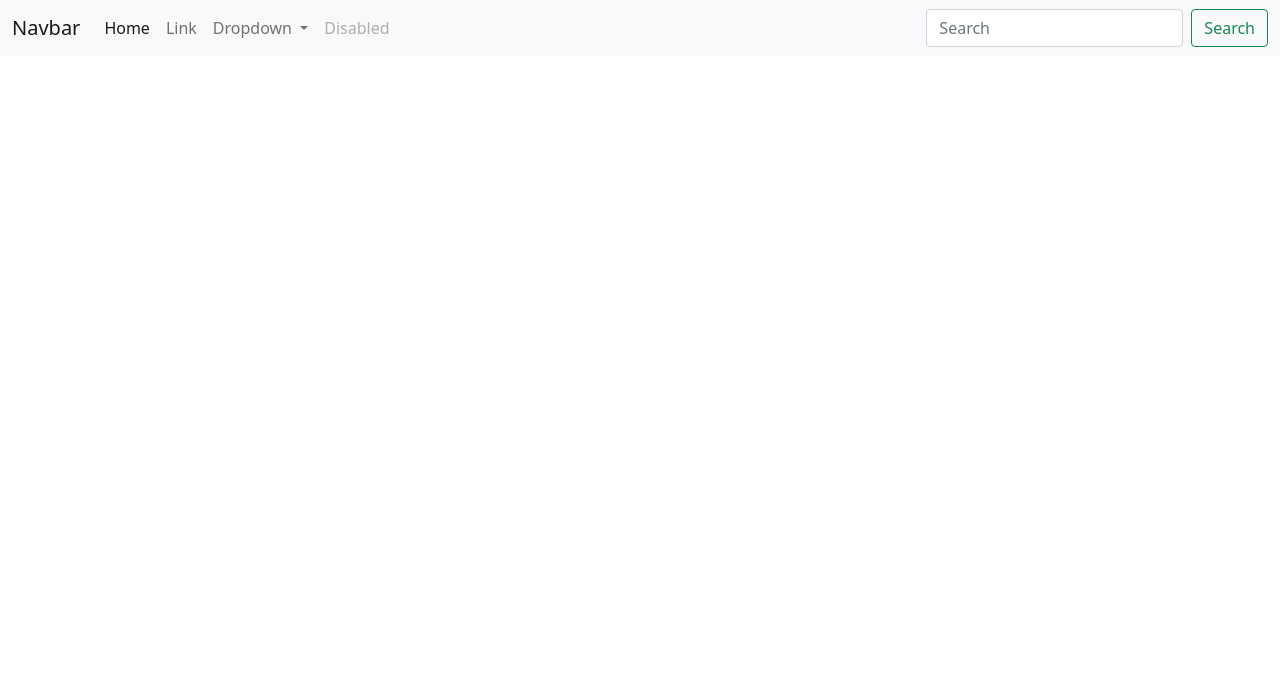
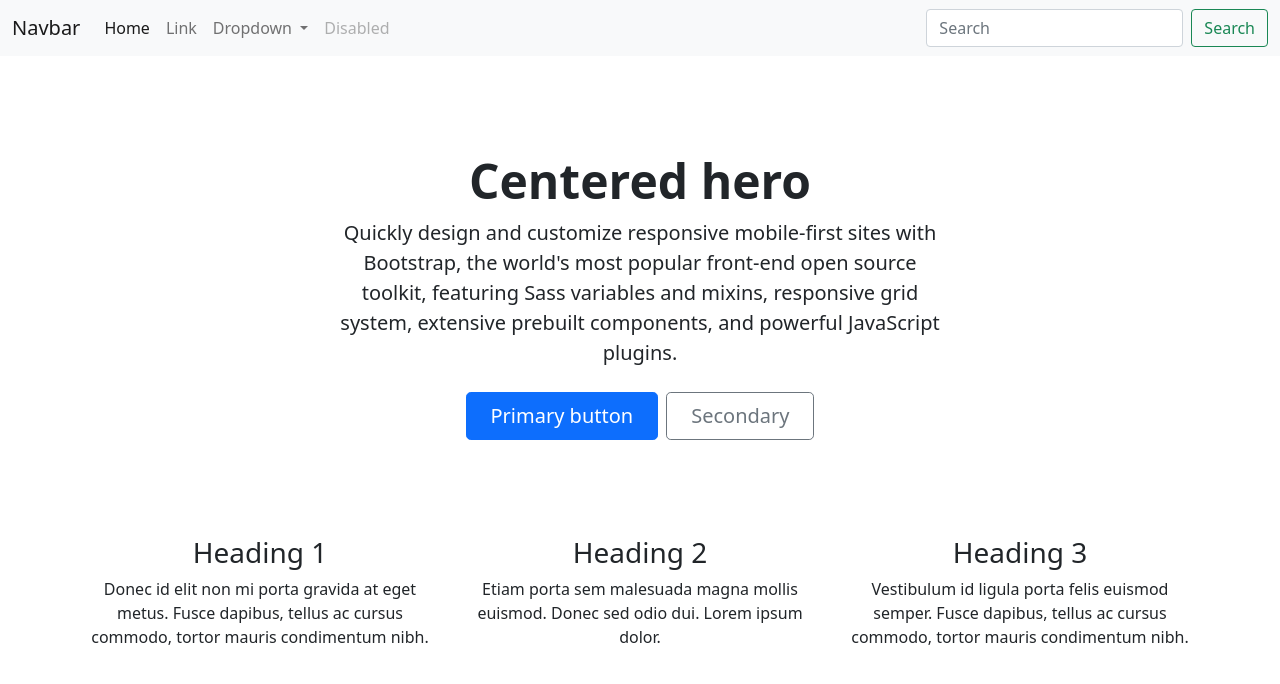
Before and after one commit to blaket8717/blake-townsend-jour-352, a plain HTML site: page resume_project/bootstrap_template.html in a window 1280 px wide. Drawn offline with nearby package versions, Linux system fonts and the light colour scheme.

Commit message:
Update bootstrap_template.html

```diff
--- a/resume_project/bootstrap_template.html
+++ b/resume_project/bootstrap_template.html
@@ -11,89 +11,93 @@
     <link href="https://cdn.jsdelivr.net/npm/bootstrap@5.1.3/dist/css/bootstrap.min.css"
     rel="stylesheet" integrity="sha384-1BmE4kWBq78iYhFldvKuhfTAU6auU8tT94WrHftjDbrCEXSU1oBoqyl2QvZ6jIW3"
     crossorigin="anonymous">
+    <link rel="stylesheet" type="text/css" href="style.css">
   </head>
 
   <body>
+
   <!-- Navbar start-->
 
     <nav class="navbar navbar-expand-lg navbar-light bg-light">
-
       <div class="container-fluid">
-
         <a class="navbar-brand" href="#">Navbar</a>
-
         <button class="navbar-toggler" type="button" data-bs-toggle="collapse" data-bs-target="#navbarSupportedContent" aria-controls="navbarSupportedContent" aria-expanded="false" aria-label="Toggle navigation">
-
           <span class="navbar-toggler-icon"></span>
-
         </button>
-
         <div class="collapse navbar-collapse" id="navbarSupportedContent">
-
           <ul class="navbar-nav me-auto mb-2 mb-lg-0">
-
             <li class="nav-item">
-
               <a class="nav-link active" aria-current="page" href="#">Home</a>
-
             </li>
-
             <li class="nav-item">
-
               <a class="nav-link" href="#">Link</a>
-
             </li>
-
             <li class="nav-item dropdown">
-
               <a class="nav-link dropdown-toggle" href="#" id="navbarDropdown" role="button" data-bs-toggle="dropdown" aria-expanded="false">
-
                 Dropdown
-
               </a>
-
               <ul class="dropdown-menu" aria-labelledby="navbarDropdown">
-
                 <li><a class="dropdown-item" href="#">Action</a></li>
-
                 <li><a class="dropdown-item" href="#">Another action</a></li>
-
                 <li><hr class="dropdown-divider"></li>
-
                 <li><a class="dropdown-item" href="#">Something else here</a></li>
-
               </ul>
-
             </li>
-
             <li class="nav-item">
-
               <a class="nav-link disabled" href="#" tabindex="-1"    aria-disabled="true">Disabled</a>
-
             </li>
-
           </ul>
-
           <form class="d-flex">
-
             <input class="form-control me-2" type="search" placeholder="Search" aria-label="Search">
-
             <button class="btn btn-outline-success" type="submit">Search</button>
-
           </form>
-
         </div>
-
       </div>
-
     </nav>
 
     <!-- Navbar end-->
 
+    <!-- Hero start-->
 
+    <div class="px-4 py-5 my-5 text-center">
+      <h1 class="display-5 fw-bold">Centered hero</h1>
+      <div class="col-lg-6 mx-auto">
+        <p class="lead mb-4">Quickly design and customize responsive mobile-first sites with Bootstrap, the world's most popular front-end open source toolkit, featuring Sass variables and mixins, responsive grid system, extensive prebuilt components, and powerful JavaScript plugins.</p>
+        <div class="d-grid gap-2 d-sm-flex justify-content-sm-center">
+          <button type="button" class="btn btn-primary btn-lg px-4 gap-3">Primary button</button>
+          <button type="button" class="btn btn-outline-secondary btn-lg px-4">Secondary</button>
+        </div>
+      </div>
+    </div>
 
+    <!-- Hero end-->
 
-  </body>
+    <!-- Container start -->
 
+    <div class="container">
+        <div class="row">
+                <div class="col-md-4">
+                        <h3>Heading 1</h3>
+                        <p>Donec id elit non mi porta gravida at eget metus. Fusce dapibus, tellus ac cursus commodo, tortor mauris condimentum nibh.</p>
+                </div>
+                <div class="col-md-4">
+                        <h3>Heading 2</h3>
+                        <p>Etiam porta sem malesuada magna mollis euismod. Donec sed odio dui. Lorem ipsum dolor.</p>
+                </div>
+                <div class="col-md-4">
+                        <h3>Heading 3</h3>
+                        <p>Vestibulum id ligula porta felis euismod semper. Fusce dapibus, tellus ac cursus commodo, tortor mauris condimentum nibh.</p>
+                </div>
+        </div>
+      </div>
+
+      <!-- Container end -->
+
+      <!-- Separate Popper and Bootstrap JS goes at the bottom of your body section -->
+
+      <script src="https://cdn.jsdelivr.net/npm/@popperjs/core@2.9.2/dist/umd/popper.min.js" integrity="sha384-IQsoLXl5PILFhosVNubq5LC7Qb9DXgDA9i+tQ8Zj3iwWAwPtgFTxbJ8NT4GN1R8p" crossorigin="anonymous"></script>
+      <script src="https://cdn.jsdelivr.net/npm/bootstrap@5.0.2/dist/js/bootstrap.min.js" integrity="sha384-cVKIPhGWiC2Al4u+LWgxfKTRIcfu0JTxR+EQDz/bgldoEyl4H0zUF0QKbrJ0EcQF" crossorigin="anonymous"></script>
+
+    </body>
 
 </html>
```
